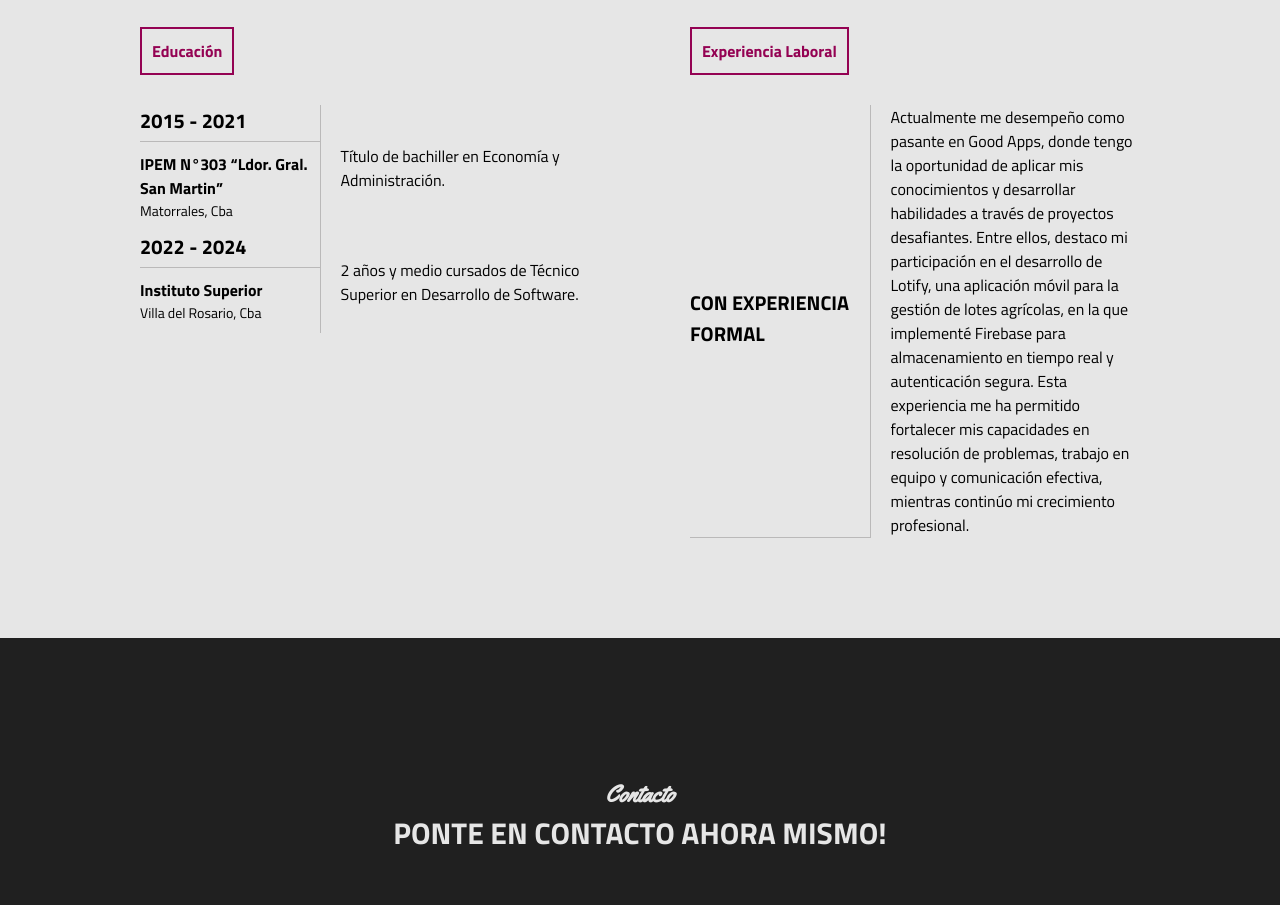
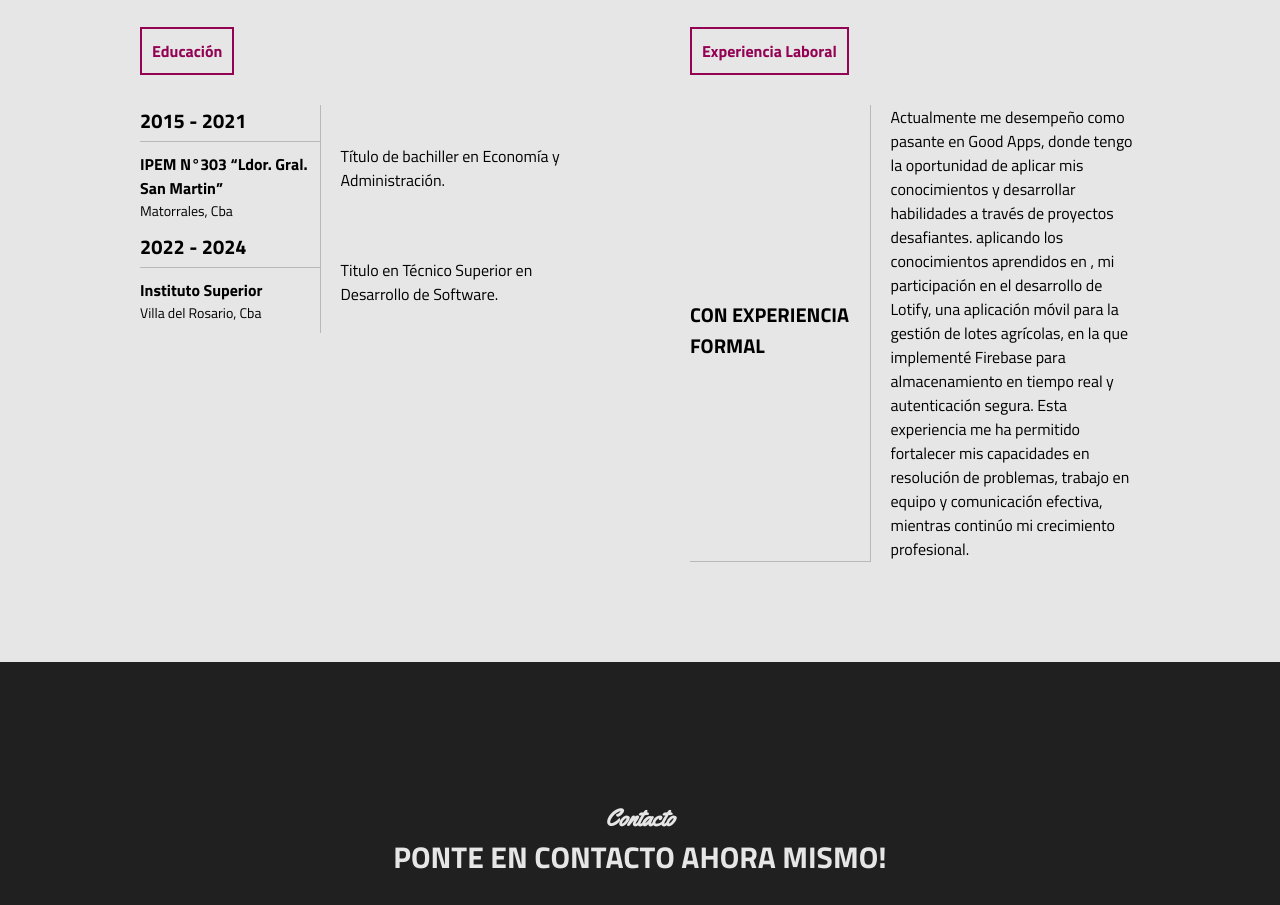
Before and after one commit to Lucas-almada015/cv3, a plain HTML site: page index.html in a window 1280 px wide. Shown: the part 1677-2582 px from the top of the page. Drawn offline with Linux system fonts and the light colour scheme.

Commit message:
Update index.html

```diff
--- a/index.html
+++ b/index.html
@@ -137,7 +137,7 @@
                                 <h3>2022 - 2024</h3>
                             </td>
                             <td rowspan="2" class="descripcion">
-                                2 años y medio cursados de Técnico Superior en Desarrollo de Software.
+                                Titulo en Técnico Superior en Desarrollo de Software.
                             </td>
                         </tr>
                         <tr>
@@ -156,8 +156,8 @@
                             <td class="datos">
                                 <h3>Con experiencia formal</h3>
                             </td>
-                           <td rowspan="2" class="descripcion">
-    Actualmente me desempeño como pasante en Good Apps, donde tengo la oportunidad de aplicar mis conocimientos y desarrollar habilidades a través de proyectos desafiantes. Entre ellos, destaco mi participación en el desarrollo de Lotify, una aplicación móvil para la gestión de lotes agrícolas, en la que implementé Firebase para almacenamiento en tiempo real y autenticación segura. Esta experiencia me ha permitido fortalecer mis capacidades en resolución de problemas, trabajo en equipo y comunicación efectiva, mientras continúo mi crecimiento profesional.
+   <td rowspan="2" class="descripcion">
+    Actualmente me desempeño como pasante en Good Apps, donde tengo la oportunidad de aplicar mis conocimientos y desarrollar habilidades a través de proyectos desafiantes. aplicando los conocimientos aprendidos en ,  mi participación en el desarrollo de Lotify, una aplicación móvil para la gestión de lotes agrícolas, en la que implementé Firebase para almacenamiento en tiempo real y autenticación segura. Esta experiencia me ha permitido fortalecer mis capacidades en resolución de problemas, trabajo en equipo y comunicación efectiva, mientras continúo mi crecimiento profesional.
 </td>
                         </tr>
                     </table>
```
